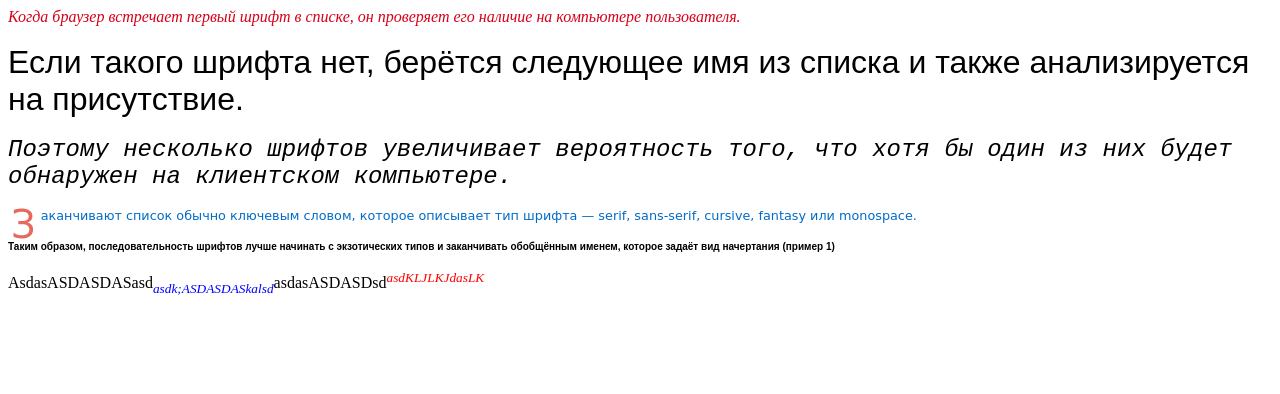
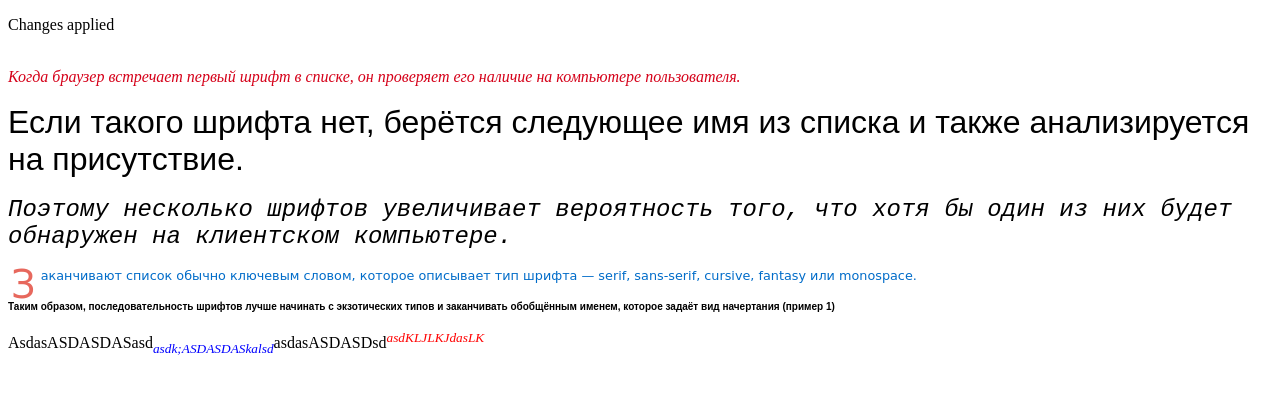
Before and after one commit to david-arutyunyan/WebDev, a plain HTML site: page index.html in a window 1280 px wide. Drawn offline with Linux system fonts and the light colour scheme.

Commit message:
second commit (test)

```diff
--- a/index.html
+++ b/index.html
@@ -6,6 +6,10 @@
 		<link rel="stylesheet" type="text/css" href="style.css">
 	</head>
 	<body>
+		<p>Changes applied</p>
+
+		<br>
+
 		<div id="id_1">Когда браузер встречает первый шрифт в списке, он проверяет его наличие на компьютере пользователя.</div>
 
 		<br>
```
